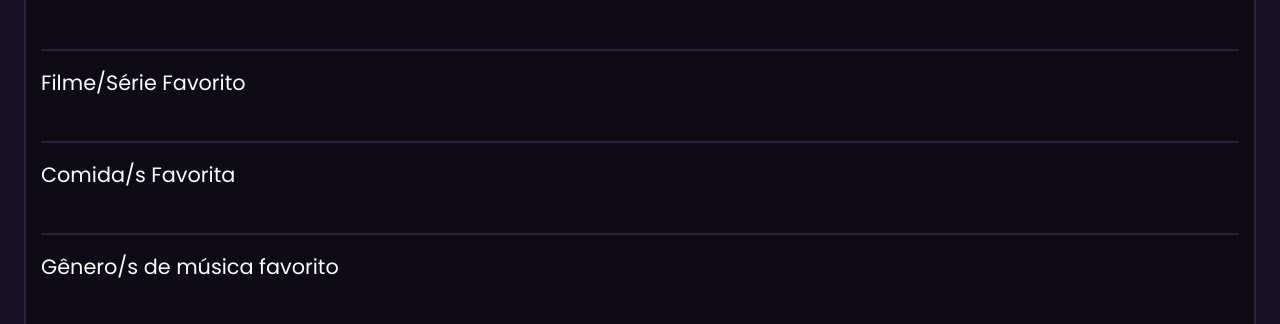
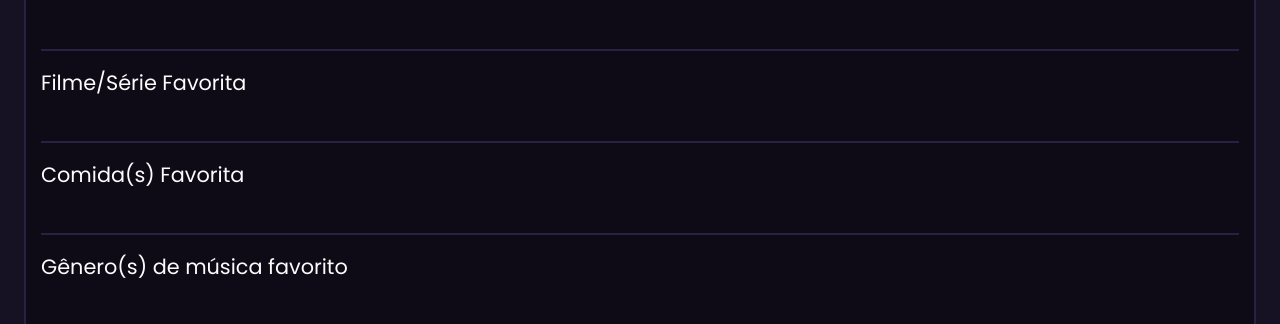
Before and after one commit to veidzj/purple-rose, a React (Vite) app: page / in a window 1280 px wide. Shown: the part 473-797 px from the top of the page. Built offline with nearby package versions, Linux system fonts and the light colour scheme.

Commit message:
refactor: change plural inputs name

```diff
--- a/src/App.tsx
+++ b/src/App.tsx
@@ -24,13 +24,13 @@ function App() {
           <label htmlFor='favorite-color'>Cor favorita</label><br/>
           <input type='text' name='favorite-color' />
 
-          <label htmlFor='favorite-movie'>Filme/Série Favorito</label><br/>
+          <label htmlFor='favorite-movie'>Filme/Série Favorita</label><br/>
           <input type='text' name='favorite-movie' />
 
-          <label htmlFor='favorite-foods'>Comida/s Favorita</label><br/>
+          <label htmlFor='favorite-foods'>Comida(s) Favorita</label><br/>
           <input type='text' name='favorite-foods' />
 
-          <label htmlFor='favorite-music-genres'>Gênero/s de música favorito</label><br/>
+          <label htmlFor='favorite-music-genres'>Gênero(s) de música favorito</label><br/>
           <input type='text' name='favorite-music-genres' />
 
           <label htmlFor='favorite-place'>Lugar favorito</label><br/>
```
